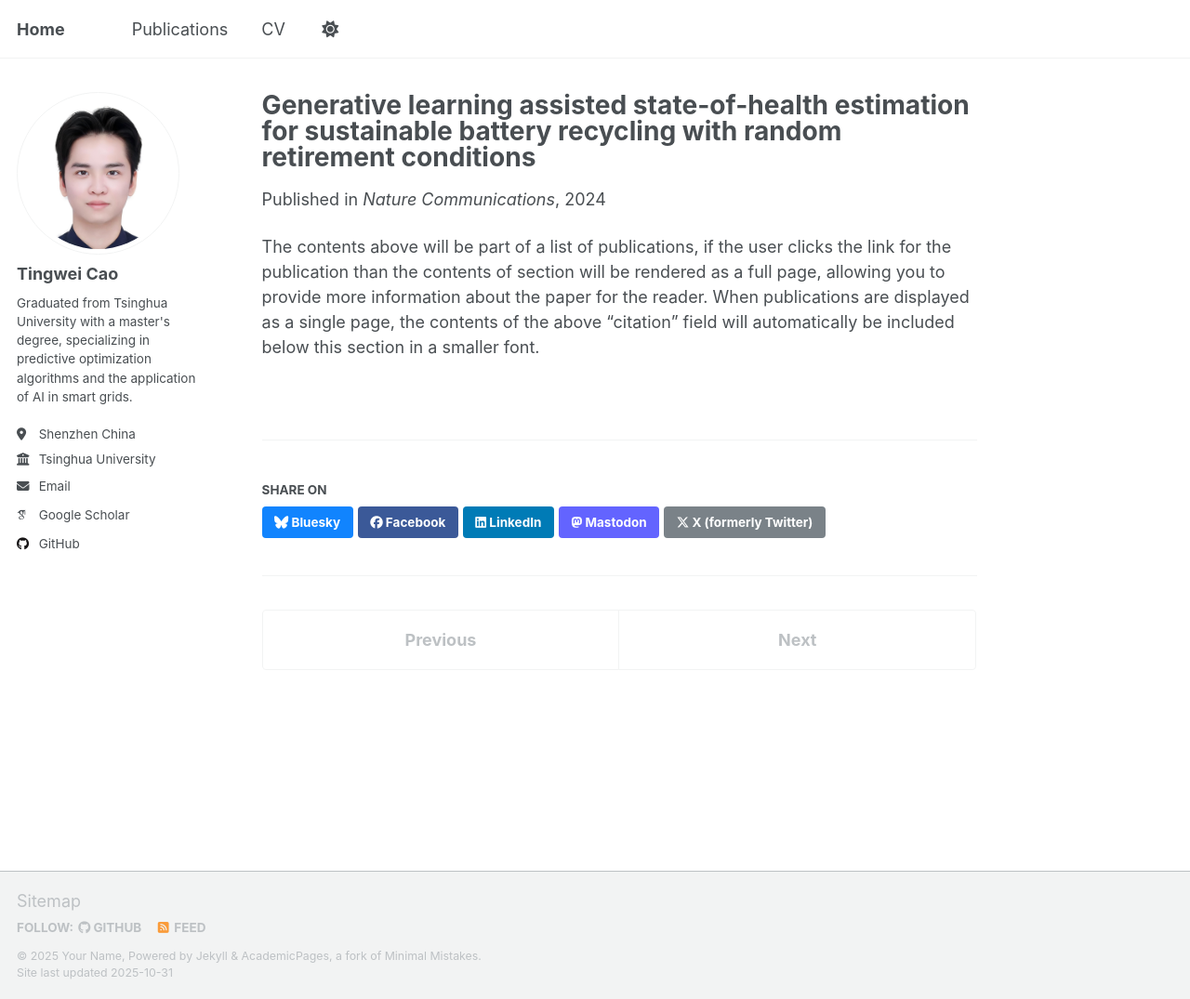
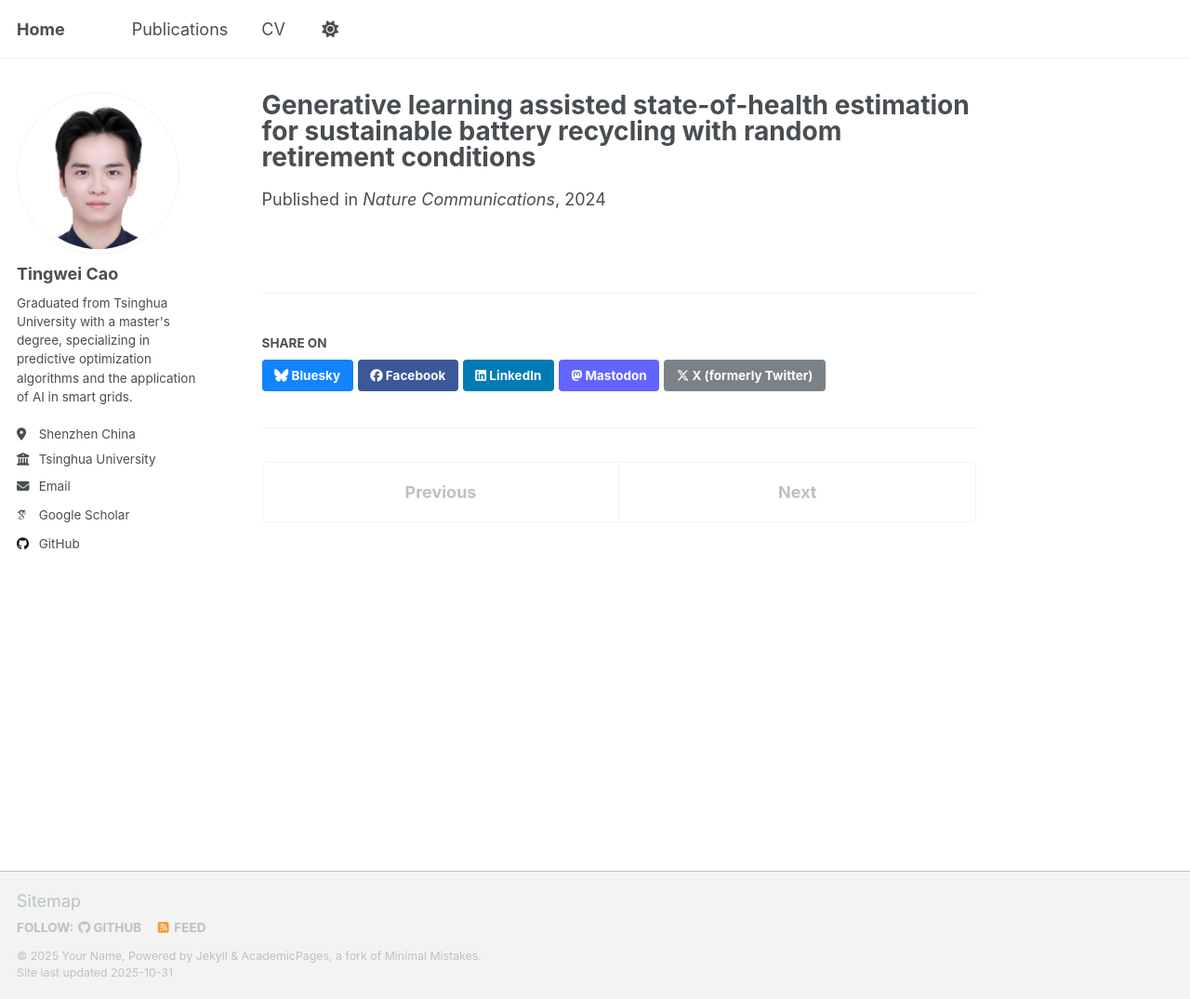
Before and after one commit to tingweicao/tingweicao.github.io, a Jekyll site: the page built from _publications/Generative learning assisted state-of-health estimation for sustainable battery recycling with random retirement conditions.md, in a window 1280 px wide and 1075 px high. Shown: the whole window at 93% size. Built offline with Jekyll 4.4.1, drawn with Linux system fonts in a browser that asks for light colours; some web fonts are replaced; a script that is not in the unit is left out.

Commit message:
Update Generative learning assisted state-of-health estimation for sustainable battery recycling with random retirement conditions.md

```diff
--- a/_publications/Generative learning assisted state-of-health estimation for sustainable battery recycling with random retirement conditions.md
+++ b/_publications/Generative learning assisted state-of-health estimation for sustainable battery recycling with random retirement conditions.md
@@ -3,10 +3,8 @@ title: "Generative learning assisted state-of-health estimation for sustainable
 collection: publications
 category: manuscripts
 permalink: /publication/Generative learning assisted state-of-health estimation for sustainable battery recycling with random retirement conditions
-excerpt: 'This paper is about fixing template issue #693.'
+excerpt: 'Shengyu Tao, Ruifei Ma, Zixi Zhao, Guangyuan Ma, Lin Su, Heng Chang, Yuou Chen, Haizhou Liu, Zheng Liang, Tingwei Cao, Haocheng Ji, Zhiyuan Han, Minyan Lu, Huixiong Yang, Zongguo Wen, Jianhua Yao, Rong Yu, Guodan Wei, Yang Li, Xuan Zhang, Tingyang Xu, Guangmin Zhou'
 date: 2024-11-23
 venue: 'Nature Communications'
 paperurl: 'https://academicpages.github.io/files/paper3.pdf'
 ---
-
-The contents above will be part of a list of publications, if the user clicks the link for the publication than the contents of section will be rendered as a full page, allowing you to provide more information about the paper for the reader. When publications are displayed as a single page, the contents of the above "citation" field will automatically be included below this section in a smaller font.
```
